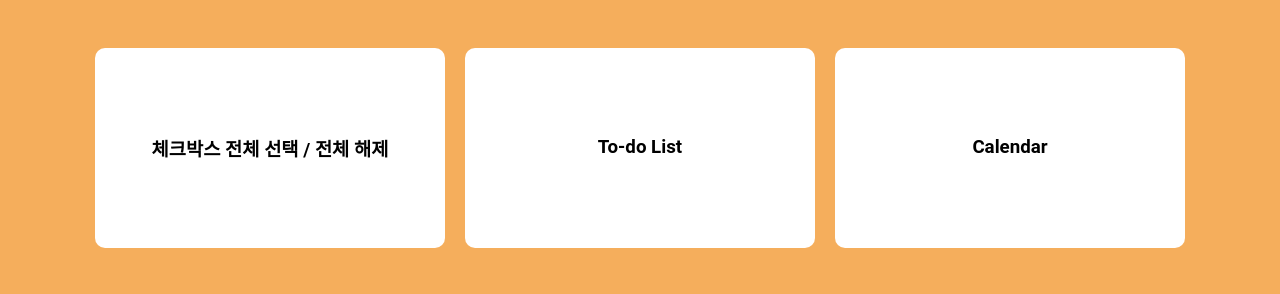
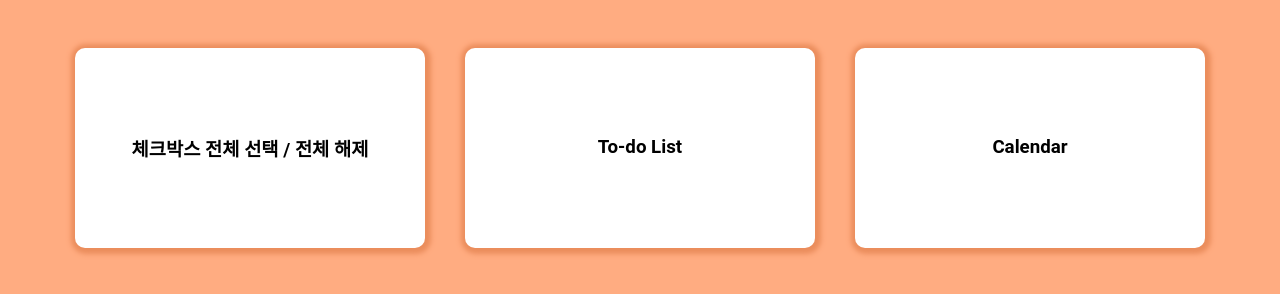
Before and after one commit to wlsdhr0831/wlsdhr0831, a React app: page /wlsdhr0831/main in a window 1280 px wide. Shown: the part 232-526 px from the top of the page. Built offline with nearby package versions, Linux system fonts and the light colour scheme.

Commit message:
modify color

```diff
--- a/public/index.html
+++ b/public/index.html
@@ -10,7 +10,7 @@
         width: 100vw;
         height: 100vh;
         margin: 0px;
-        background-color: #f5ae5c;
+        background-color: #FFAC81;
       }
     </style>
   </head>
--- a/src/components/home/List.js
+++ b/src/components/home/List.js
@@ -19,7 +19,7 @@ const List = () => {
   return (
     <FlexBox>
       {data.map(d => (
-            <ListItem key={d.id} item={d}/>
+        <ListItem key={d.id} item={d} />
       ))}
     </FlexBox>);
 }
--- a/src/components/home/ListItem.js
+++ b/src/components/home/ListItem.js
@@ -7,15 +7,17 @@ const Item = styled.div`
   width: 350px;
   height: 200px;
   text-align: center;
-  margin: 20px 10px;
+  margin: 20px 20px;
   border-radius: 10px;
   color: black;
   background-color: white;
   position: relative;
+  box-shadow: 1px 1px 5px 5px #eb8d5c;
 
   &:hover {
     color: white;
-    background-color: #e77c00;
+    background-color: #eb8d5c;
+    box-shadow: 1px 1px 5px 5px white;
   }
 
   h3{
```
Lines whose indentation alone changed are shown as unchanged.
